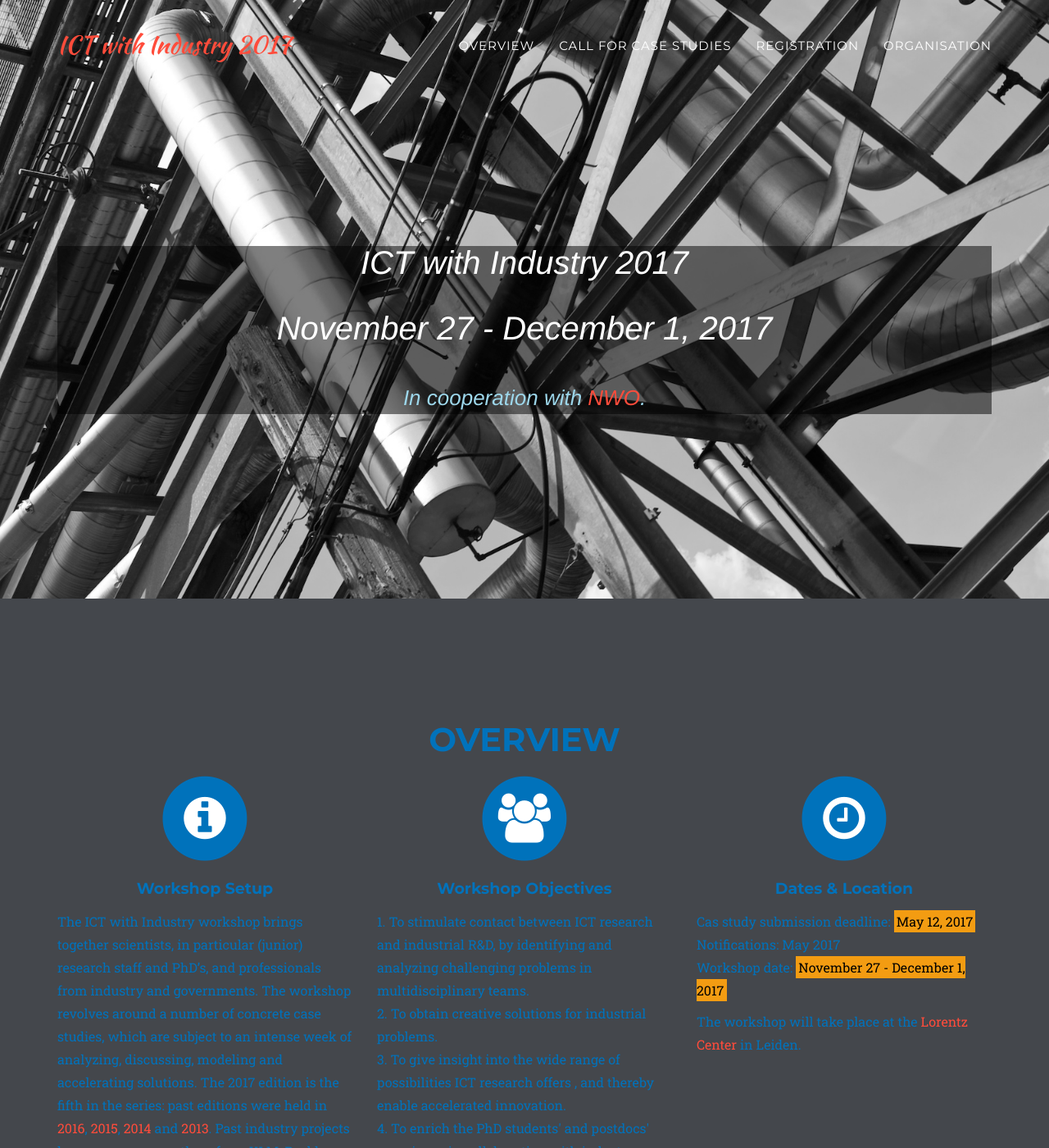
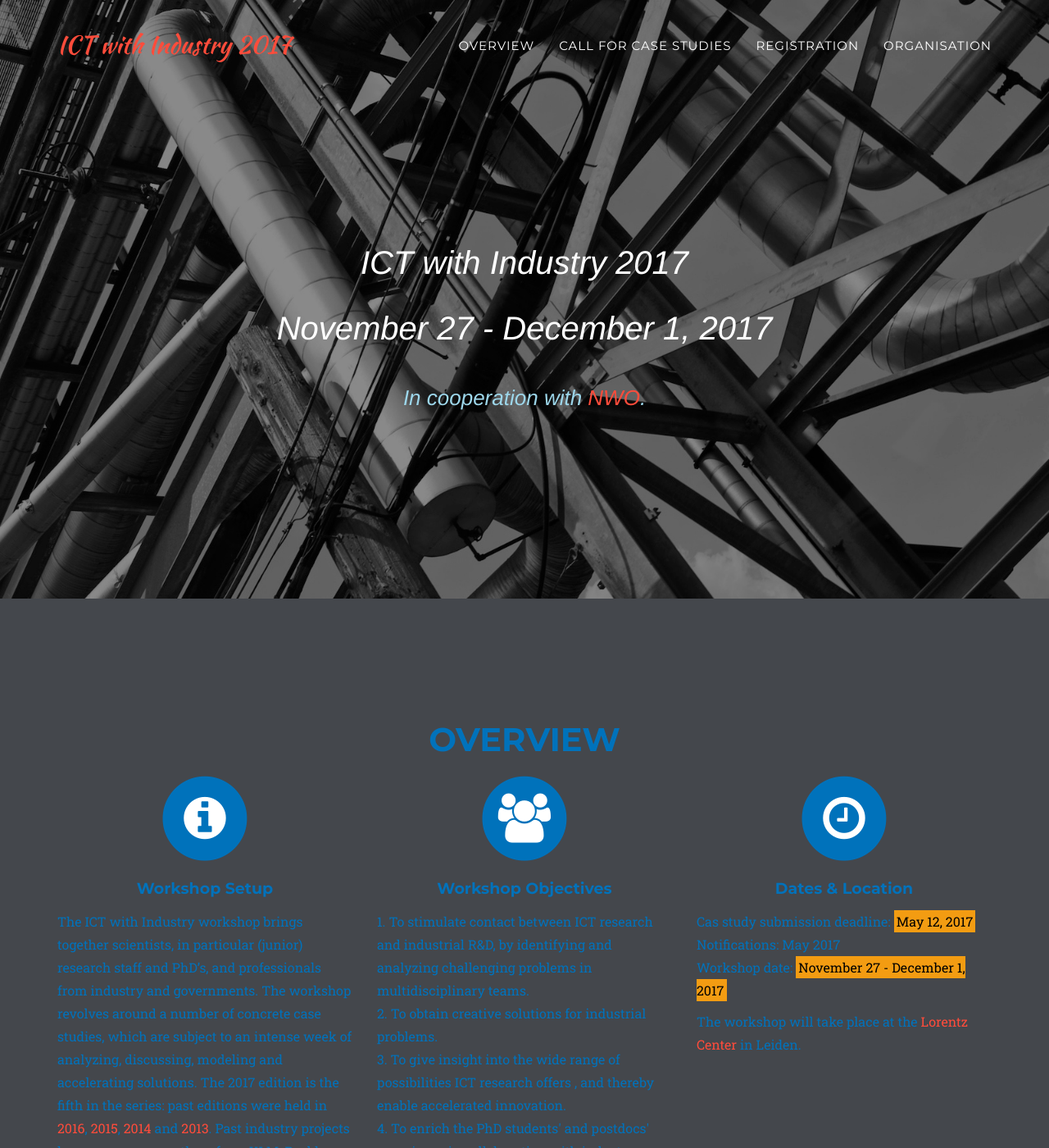
Before and after one commit to chauff/ictWI2017, a Jekyll site: the page built from index.html, in a window 1280 px wide and 1400 px high. Shown: the whole window at 82% size. Built offline with Jekyll 4.4.1, drawn with Linux system fonts in a browser that asks for light colours; some web fonts are replaced.

```diff
--- a/_data/template.yml
+++ b/_data/template.yml
@@ -1,7 +1,7 @@
 # Color settings (hex-codes without the leading hash-tag)
 color:
-  primary: FF4C3B
-  secondary: 0072BB #FFBD44
+  primary: FF4C3B  #red link color
+  secondary: 0072BB #blue hover link color
   secondary-dark: 0072BB
   muted: 555
   sectionBG1: 44474c #ECECEC
--- a/_includes/css/agency.css
+++ b/_includes/css/agency.css
@@ -344,7 +344,6 @@ header .intro-text .intro-lead-in {
     font-size: 22px;
     font-style: italic;
     line-height: 22px;
-    background-color:rgba(0,0,0,0.5);
 }
 
 header .intro-text .intro-heading {
```
Also changed, not shown: img/header-bg.jpg.
